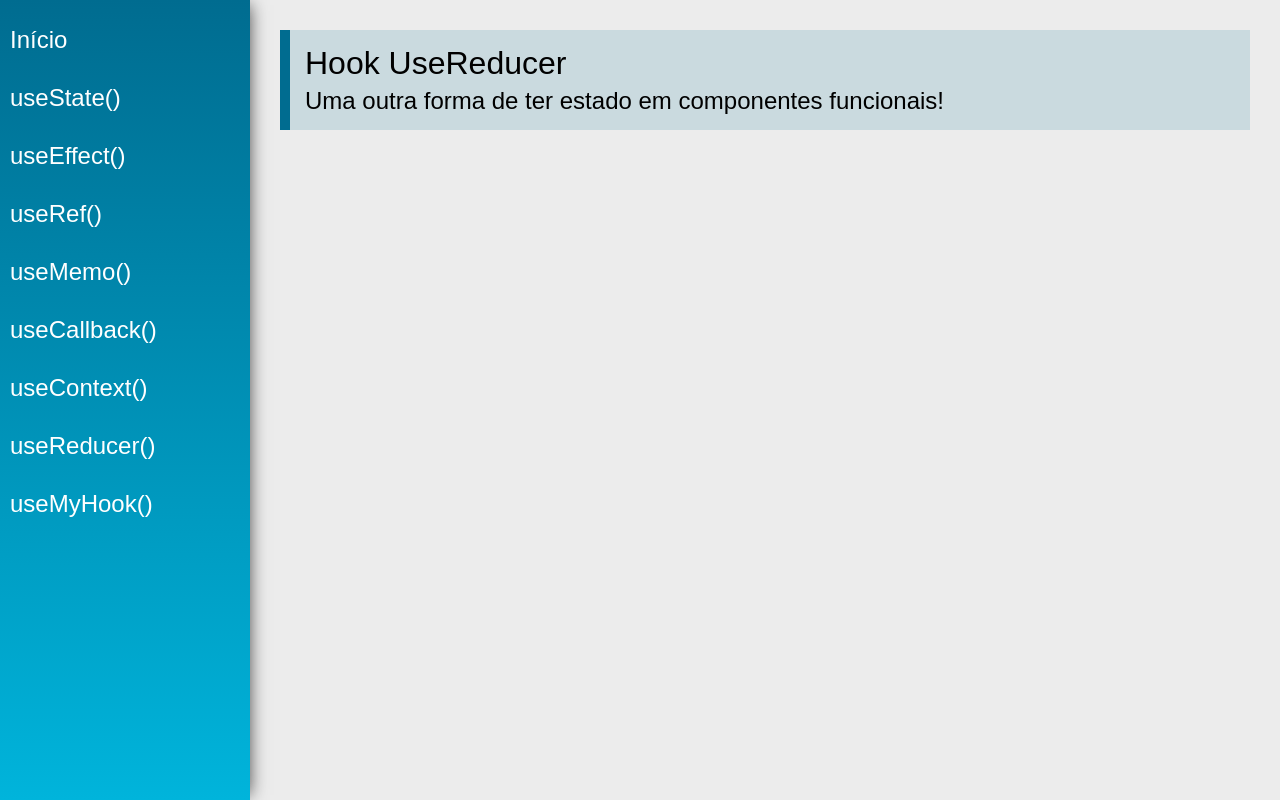
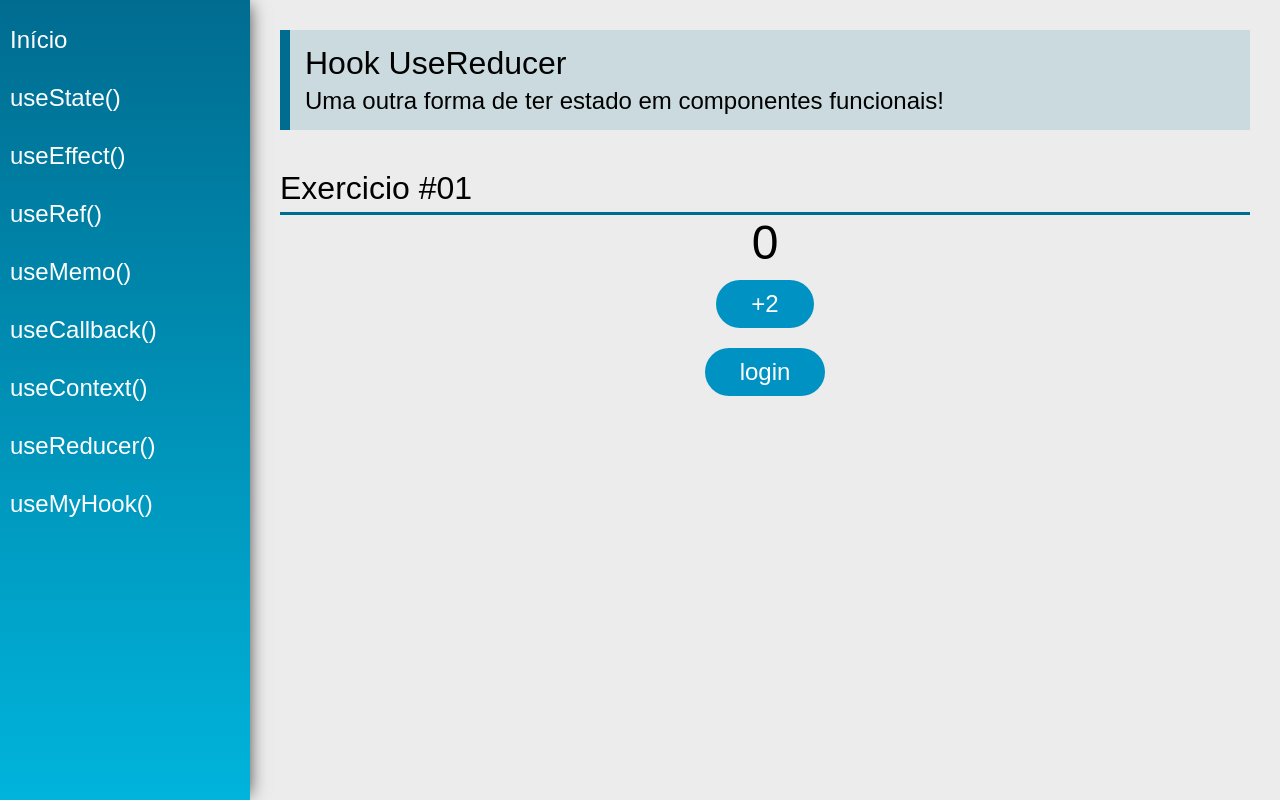
Before and after one commit to devMatheus-Cunha/react-hooks-study, a React (Create React App) app: page /useReducer in a window 1280 px wide. Built offline with nearby package versions, Linux system fonts and the light colour scheme.

Commit message:
feat: useReducer one

```diff
--- a/src/views/examples/UseReducer.tsx
+++ b/src/views/examples/UseReducer.tsx
@@ -1,15 +1,68 @@
-import React from 'react'
+import React, { useReducer, useState } from "react";
 
 // components
-import PageTitle from '../../components/layout/PageTitle'
+import PageTitle from "../../components/layout/PageTitle";
+import SectionTitle from "../../components/layout/SectionTitle";
 
 export const UseReducer = () => {
+  const [infoUser] = useState([
+    {
+      name: "matheus gomes",
+      idade: "19",
+      cidade: "Bh",
+    },
+  ]);
+
+  const initialState = {
+    other: [],
+    products: [],
+    user: [],
+    number: 0,
+  };
+
+  function reducer(state: any, action: any) {
+    switch (action.type) {
+      case "numberAddTwo":
+        return { ...state, number: state.number + 2 };
+      case "login":
+        return { ...state, user: action.payload };
+      default:
+        return state;
+    }
+  }
+  const [state, dispatch] = useReducer(reducer, initialState);
+
   return (
     <div className="UseReducer">
       <PageTitle
         title="Hook UseReducer"
         subtitle="Uma outra forma de ter estado em componentes funcionais!"
       />
+      <SectionTitle title="Exercicio #01" />
+      <div className="center">
+        <span className="text">{state.number}</span>
+        {state.user.map(({ name, idade, cidade }: any) => (
+          <>
+            <div>
+              <p>{name}</p>
+              <p>{idade}</p>
+              <p>{cidade}</p>
             </div>
-    )
-}
+          </>
+        ))}
+        <button
+          className="btn"
+          onClick={() => dispatch({ type: "numberAddTwo" })}
+        >
+          +2
+        </button>
+        <button
+          className="btn"
+          onClick={() => dispatch({ type: "login", payload: infoUser })}
+        >
+          login
+        </button>
+      </div>
+    </div>
+  );
+};
```
Lines whose indentation alone changed are shown as unchanged.
